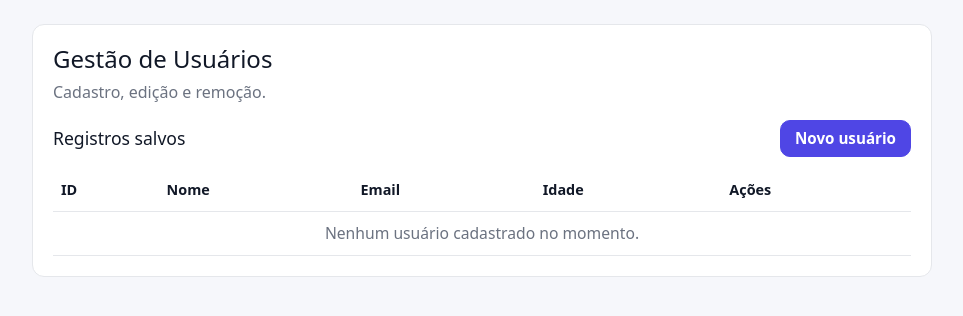
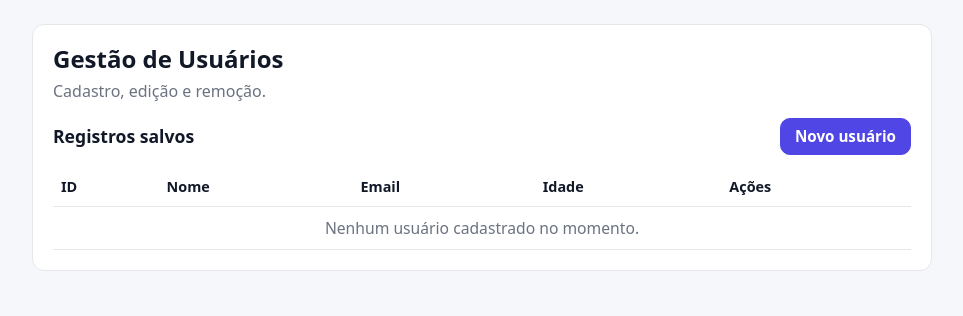
Before and after one commit to sevesantana/pwiii-severino-santana, a Laravel app: page /users in a window 1280 px wide. Shown: the top 316 px of the page, without its empty margins (158-1121 px from the left). Run offline with Laravel 12, Linux system fonts and the light colour scheme; data that the repository does not hold is empty; style sheets or scripts are compiled from the project's sources; parts of the project's set-up code (start-up, migrations or seed data) failed here and were passed over.

Commit message:
Altera o CRUD feito no Laravel

```diff
--- a/crud_laravel/resources/css/app.css
+++ b/crud_laravel/resources/css/app.css
@@ -1,4 +1,4 @@
-@import 'tailwindcss';
+
 
 /* Estilos simples (iniciante/intermediário) */
 
```
